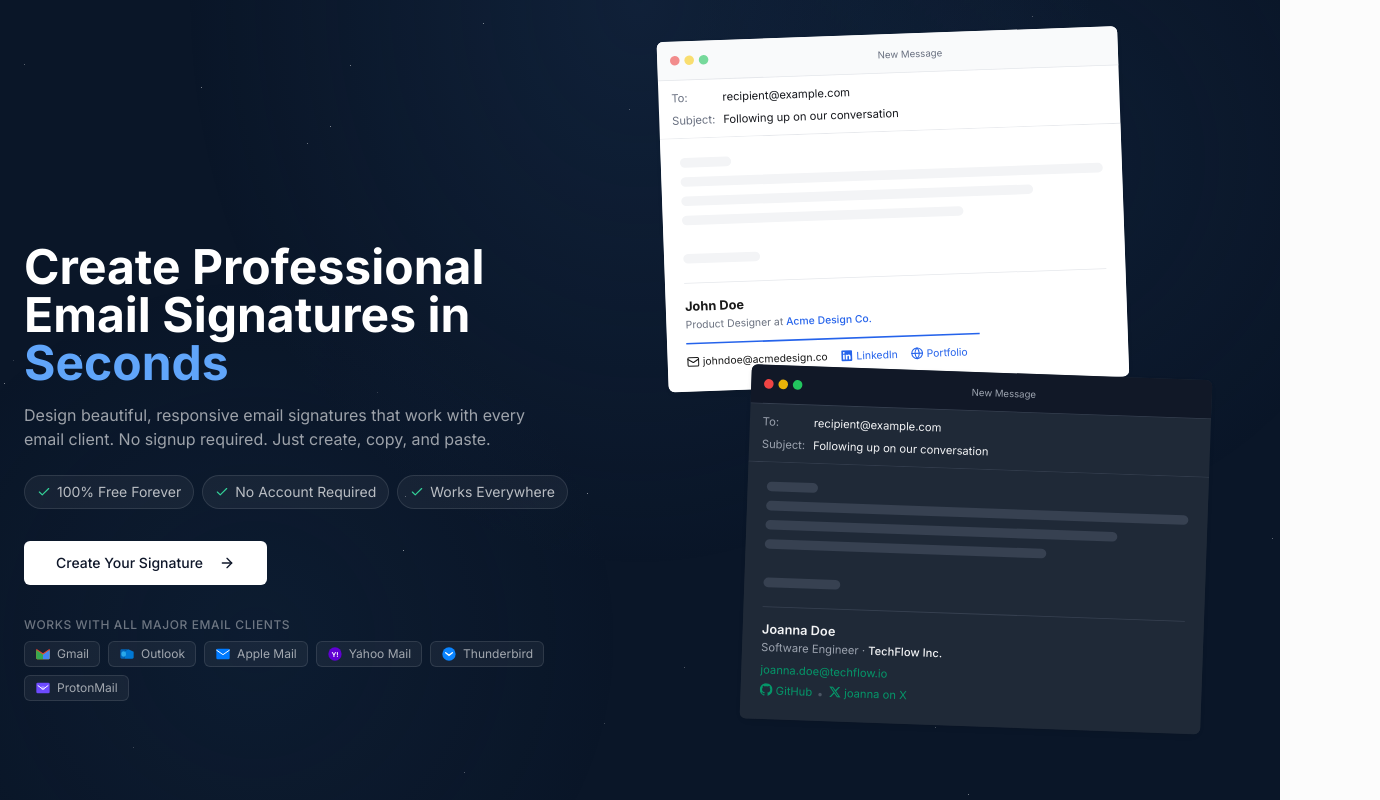
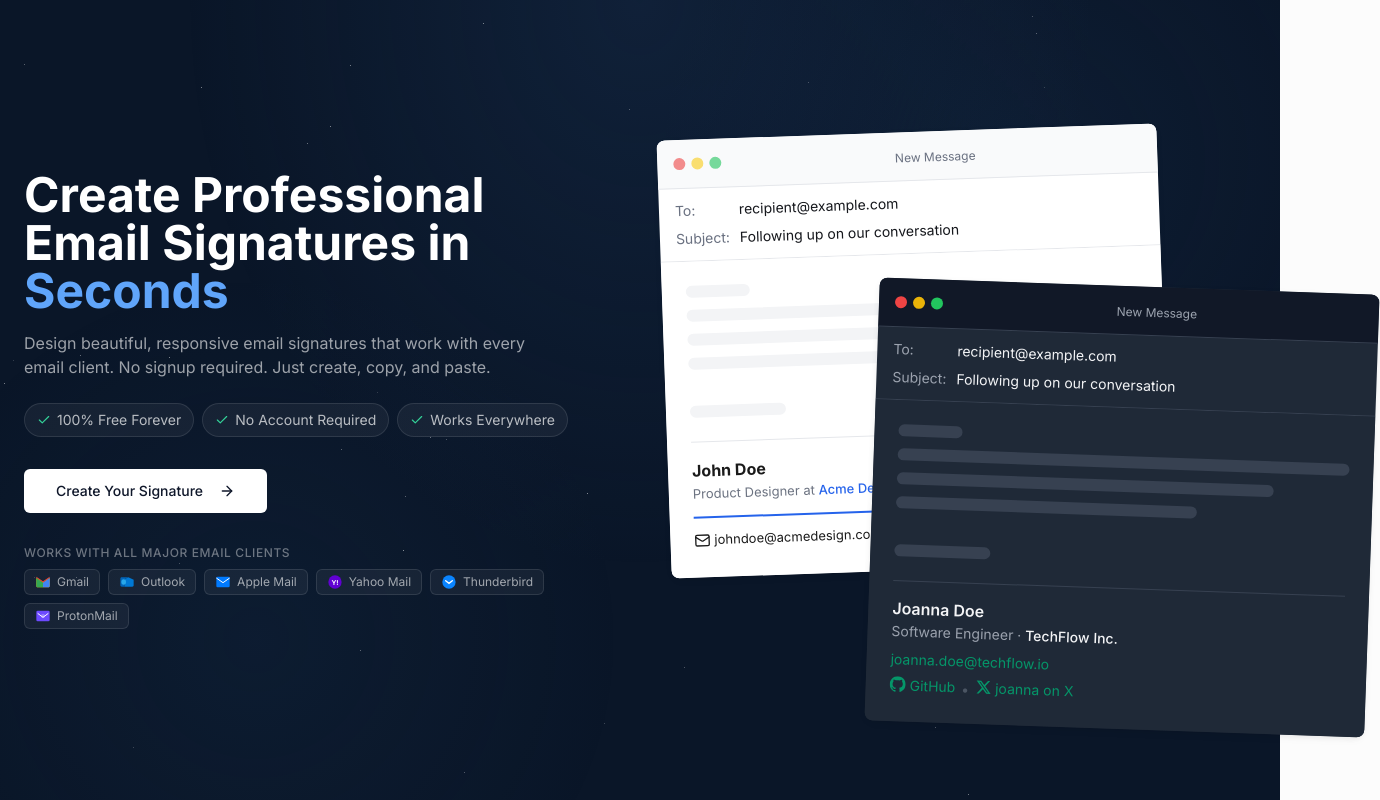
Before and after one commit to alemoraru/email-signature-generator, a React (Vite) app: page / in a window 1280 px wide. Shown: the top 800 px of the page, 1380 px wide, since content can reach past the window. Built offline with nearby package versions, Linux system fonts and the light colour scheme; the HTML template or start-up script is replaced by a standard one.

Commit message:
feat: improve landing page (WIP)

```diff
--- a/src/pages/Landing.tsx
+++ b/src/pages/Landing.tsx
@@ -1,7 +1,7 @@
 import { Link } from "react-router-dom";
 import { Button } from "@/components/ui/button";
 import { EmailTemplate } from "@/components/EmailTemplate";
-import { Mail, ArrowRight, Check } from "lucide-react";
+import { ArrowRight, Check } from "lucide-react";
 import type { SignatureData } from "@/types/signature";
 
 const sampleSignature1: SignatureData = {
@@ -243,11 +243,10 @@
           </div>
 
           {/* Right Column - Mock Email Previews */}
-          <div className="relative hidden lg:block">
-            <div className="relative max-w-xl">
+          <div className="relative hidden lg:block h-[420px]">
+            <div className="absolute inset-0">
               {/* First Email Mock - Light Theme */}
-              <div className="transform rotate-[-2deg] relative z-10">
-                <div className="scale-[0.8] origin-top-left">
+              <div className="absolute bottom-10 left-15 transform rotate-[-2deg] w-[500px]">
                 <EmailTemplate
                   data={sampleSignature1}
                   device="desktop"
@@ -255,18 +254,15 @@
                   compact
                 />
               </div>
-              </div>
 
               {/* Second Email Mock - Dark Theme */}
-              <div className="transform rotate-[2deg] -translate-y-24 translate-x-20 relative z-20">
-                <div className="scale-[0.8] origin-top-left">
+              <div className="absolute top-24 left-52 transform rotate-[2deg] w-[500px]">
                 <EmailTemplate
                   data={sampleSignature2}
                   device="desktop"
                   previewTheme="dark"
                   compact
                 />
-                </div>
               </div>
             </div>
           </div>
```
Lines whose indentation alone changed are shown as unchanged.
